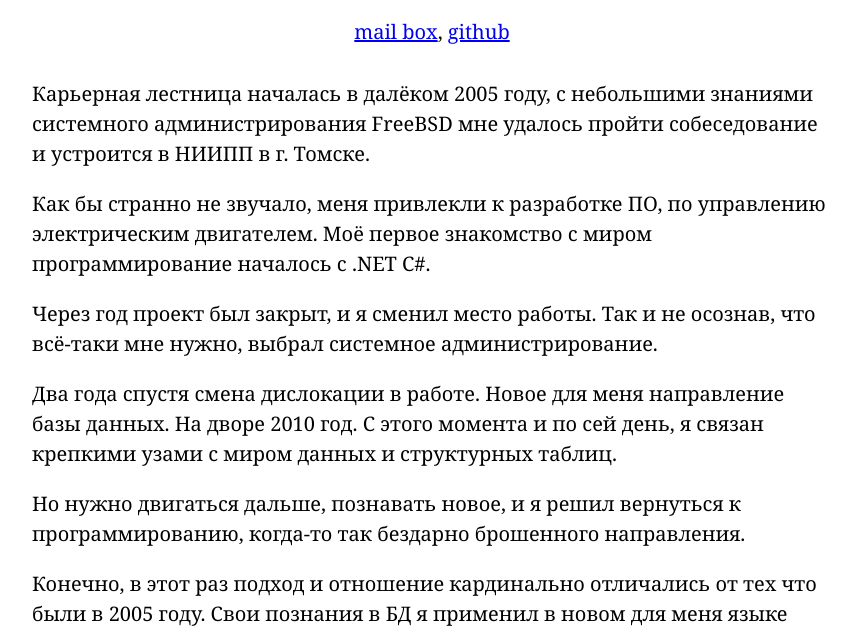
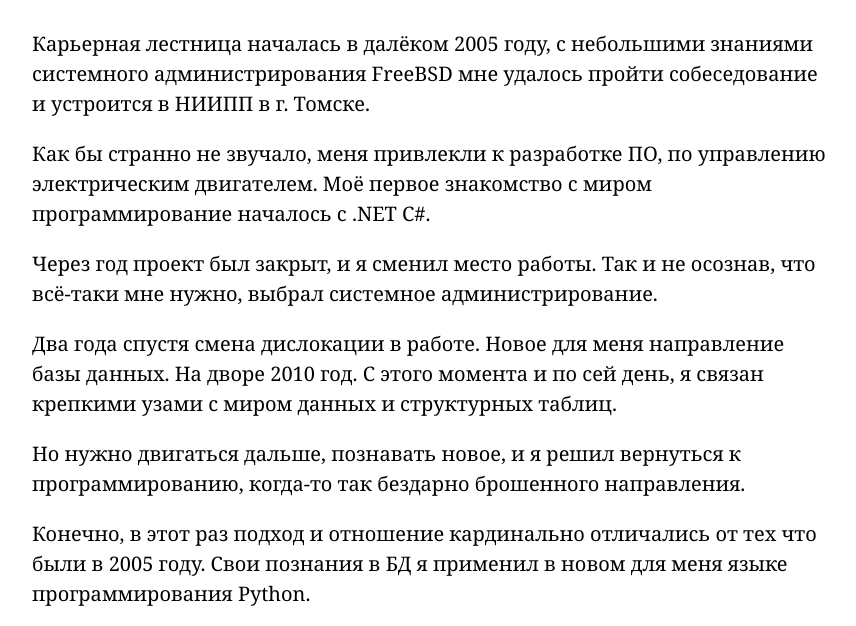
Before and after one commit to DemetriusStorm/demetriusstorm.github.io, a plain HTML site: page index.html in a window 1280 px wide. Shown: the part 163-789 px from the top of the page, without its empty margins (208-1064 px from the left). Drawn offline with Linux system fonts and the light colour scheme.

Commit message:
Update index.html

```diff
--- a/index.html
+++ b/index.html
@@ -14,10 +14,6 @@
     <div id="header">
         <h1 align="center">Булыгин Дмитрий Александрович</h1>
         <h3 align="center">Python разработчик</h3>
-        <p align="center">
-            <a href="mailto:demetrius.storm@gmail.com">mail box</a>,
-            <a href="https://github.com/DemetriusStorm">github</a>
-        </p>
     </div>
 
     <div id="main">
@@ -55,7 +51,7 @@
 
     <div id="footer">
         <h4 align="center">Булыгин Дмитрий Александрович</h4>
-        <p align="center">г. Краснодар, <a href="mailto:demetrius.storm@gmail.com">mail box</a></p>
+        <p align="center">г. Краснодар, <a href="mailto:demetrius.storm@gmail.com">mail box</a>, <a href="https://github.com/DemetriusStorm">github</a></p>
     </div>
 </body>
 </html>
```
